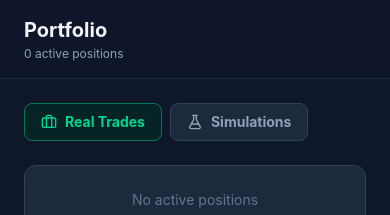
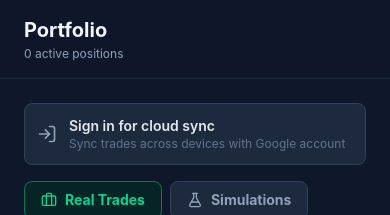
Before and after one commit to adishalev28/trading-dashboard, a Next.js app: page /portfolio in a window 390 px wide. Shown: the top 215 px of the page. Built offline with nearby package versions, Linux system fonts and the light colour scheme; no server answers.

Commit message:
feat: add cloud sync login banner on Portfolio page (mobile-friendly)

```diff
--- a/src/app/portfolio/page.jsx
+++ b/src/app/portfolio/page.jsx
@@ -10,7 +10,8 @@ import ExportCSV from "@/components/ExportCSV";
 import usePortfolio from "@/hooks/usePortfolio";
 import mockData from "@/lib/mockData.json";
 import { fmtUsd } from "@/lib/formatters";
-import { Trash2, Briefcase, FlaskConical } from "lucide-react";
+import { Trash2, Briefcase, FlaskConical, LogIn, Cloud } from "lucide-react";
+import { useAuth } from "@/components/AuthProvider";
 
 function SummaryCards({ positions, tickers }) {
   const tickerMap = {};
@@ -56,7 +57,9 @@ export default function PortfolioPage() {
   const {
     positions, loaded, removePosition, clearAll,
     simPositions, removeSimulation, clearSimulations,
+    isCloud,
   } = usePortfolio();
+  const { user, loading: authLoading, signIn } = useAuth();
   const { tickers } = mockData;
   const [tab, setTab] = useState("real"); // "real" | "sim"
 
@@ -98,6 +101,26 @@ export default function PortfolioPage() {
         )
       }
     >
+      {/* Cloud sync banner */}
+      {!authLoading && !user && (
+        <button
+          onClick={signIn}
+          className="w-full mb-4 p-3 bg-slate-800 border border-slate-700 rounded-lg flex items-center gap-3 hover:border-emerald-600 transition-colors group"
+        >
+          <LogIn className="w-5 h-5 text-slate-400 group-hover:text-emerald-400 shrink-0" />
+          <div className="text-left">
+            <div className="text-sm font-semibold text-slate-200">Sign in for cloud sync</div>
+            <div className="text-xs text-slate-500">Sync trades across devices with Google account</div>
+          </div>
+        </button>
+      )}
+      {isCloud && (
+        <div className="mb-4 flex items-center gap-2 text-xs text-emerald-400">
+          <Cloud className="w-3 h-3" />
+          <span>Cloud sync active — trades saved to Supabase</span>
+        </div>
+      )}
+
       {/* Tabs: Real / Simulations */}
       <div className="flex gap-2 mb-6">
         <button
```
